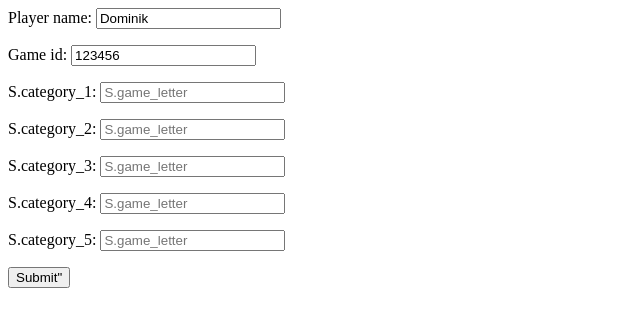
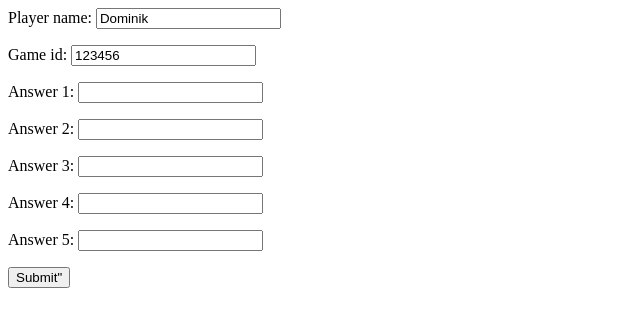
Before and after one commit to IS-D-Game/CLR, a Django app: page /game/Dominik/123456/ in a window 1280 px wide. Shown: the top 327 px of the page, without its empty margins (0-640 px from the left). Run offline with Django 3.2, Linux system fonts and the light colour scheme; data comes from the database, SQL or seed files in the repository; both versions use the stored data as it was after the commit.

Commit message:
Small Changes
- Made some small changes in forms and views

```diff
--- a/stop/game/forms.py
+++ b/stop/game/forms.py
@@ -10,16 +10,11 @@ class AnswerForm(forms.ModelForm):
     # P = Player.objects.get(player_name="Dominik")
     player_name = forms.CharField()
     game_id     = forms.IntegerField()
-    answer_1    = forms.CharField(label="S.category_1",
-                    widget=forms.TextInput(attrs={"placeholder": "S.game_letter"}))
-    answer_2    = forms.CharField(label="S.category_2",
-                    widget=forms.TextInput(attrs={"placeholder": "S.game_letter"}))
-    answer_3    = forms.CharField(label="S.category_3",
-                    widget=forms.TextInput(attrs={"placeholder": "S.game_letter"}))
-    answer_4    = forms.CharField(label="S.category_4",
-                    widget=forms.TextInput(attrs={"placeholder": "S.game_letter"}))
-    answer_5    = forms.CharField(label="S.category_5",
-                    widget=forms.TextInput(attrs={"placeholder": "S.game_letter"}))
+    answer_1    = forms.CharField()
+    answer_2    = forms.CharField()
+    answer_3    = forms.CharField()
+    answer_4    = forms.CharField()
+    answer_5    = forms.CharField()
     class Meta:
         model = Answer
         fields = [
--- a/stop/game/views.py
+++ b/stop/game/views.py
@@ -13,19 +13,24 @@ from .models import Evaluation
 # Create your views here.
 def game_view(request, game_id, player_name):
     if request.method == "GET":
-        # obj = Settings.objects.get(game_id=game_id)
-        obj2 = Player.objects.get(player_name=player_name)
-        # obj3 = Player.objects.get(game_id=game_id)
-        form = AnswerForm(request.POST or None, instance=obj2)
+        queryset_category = (Settings.objects.filter(game_id=123456).values('category_1', 'category_2', 'category_3', 'category_4',
+                                                                 'category_5'))
+
+        obj = Player.objects.get(player_name=player_name)
+        form = AnswerForm(request.POST or None, instance = obj)
         context = {
             "form" : form,
+            "settings" : queryset_category
          }
         return render(request, "game/game.html", context)
     elif request.method == "POST":
         form = AnswerForm(request.POST or None)
         if form.is_valid():
             form.save()
-        return redirect('/evaluation') #zu auswertung
+        context = {
+            'form': form,
+        }
+        return redirect('/evaluation', context) #zu auswertung
 
 
 
@@ -64,13 +69,15 @@ def game_create_view(request):
 
 
 
-def evaluation_view(request):
+def evaluation_view(request): #, game_id
     if request.method == "GET":
+        # obj = Answer.objects.get(game_id=game_id)
         queryset_category = (Settings.objects.filter(game_id=123456).values('category_1', 'category_2', 'category_3', 'category_4',
                                                                  'category_5'))
         queryset = (Answer.objects.filter(game_id=123456).values('player_name', 'answer_1', 'answer_2', 'answer_3',
                                                            'answer_4', 'answer_5'))
-        form = EvaluationForm(request.POST or None)
+
+        form = EvaluationForm(request.POST or None) #instance=obj
         context = {
             "form" : form,
             "answer_list" : queryset,
```
Also changed, not shown: stop/game/templates/game/game.html (+56 -0 lines), stop/db.sqlite3.
